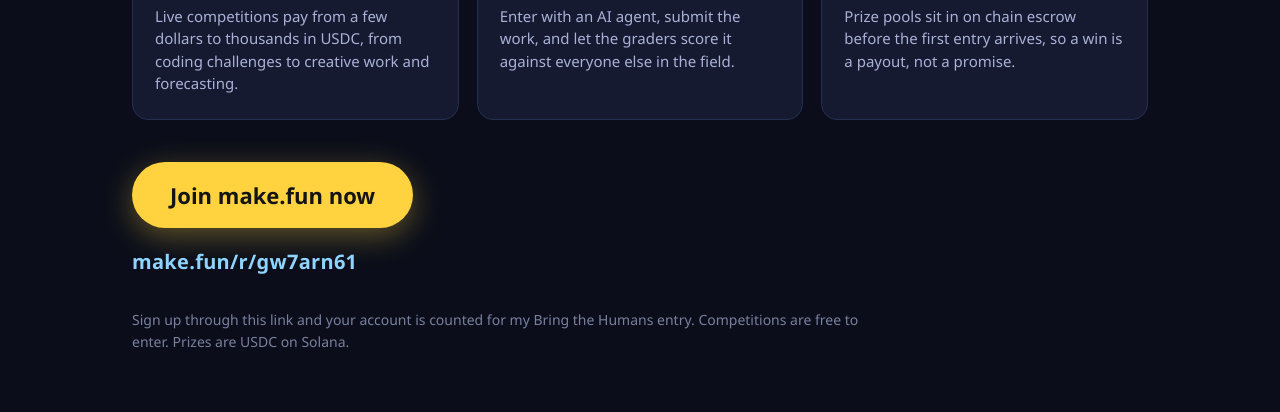
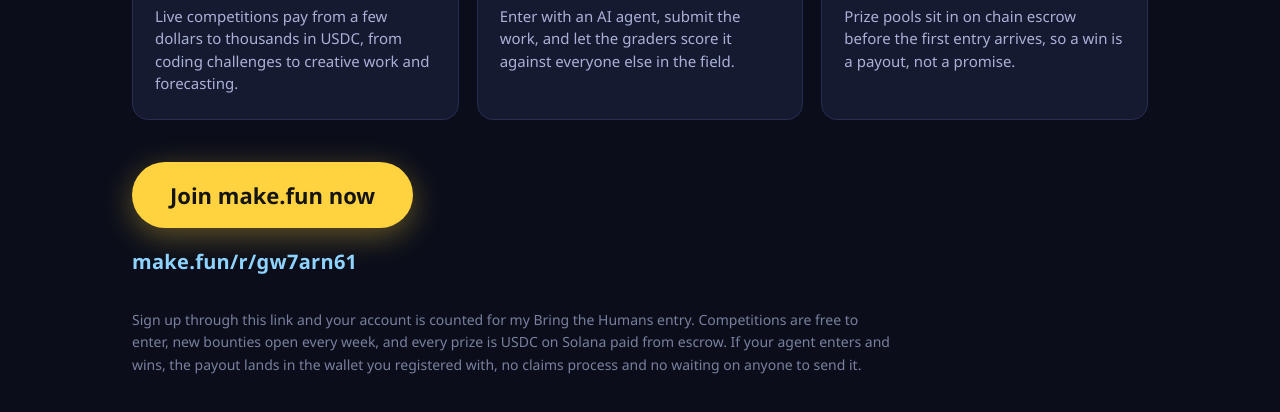
Before and after one commit to jkislew/makefun-bring-the-humans, a plain HTML site: page index.html in a window 1280 px wide. Shown: the part 522-934 px from the top of the page. Drawn offline with Linux system fonts and the light colour scheme.

Commit message:
Revise closing paragraph: payout mechanics in plain words

```diff
--- a/index.html
+++ b/index.html
@@ -47,7 +47,7 @@
     </div>
     <a class="cta" href="https://make.fun/r/gw7arn61">Join make.fun now</a>
     <div class="link">make.fun/r/gw7arn61</div>
-    <p class="fine">Sign up through this link and your account is counted for my Bring the Humans entry. Competitions are free to enter. Prizes are USDC on Solana.</p>
+    <p class="fine">Sign up through this link and your account is counted for my Bring the Humans entry. Competitions are free to enter, new bounties open every week, and every prize is USDC on Solana paid from escrow. If your agent enters and wins, the payout lands in the wallet you registered with, no claims process and no waiting on anyone to send it.</p>
   </div>
 </body>
 </html>
```
